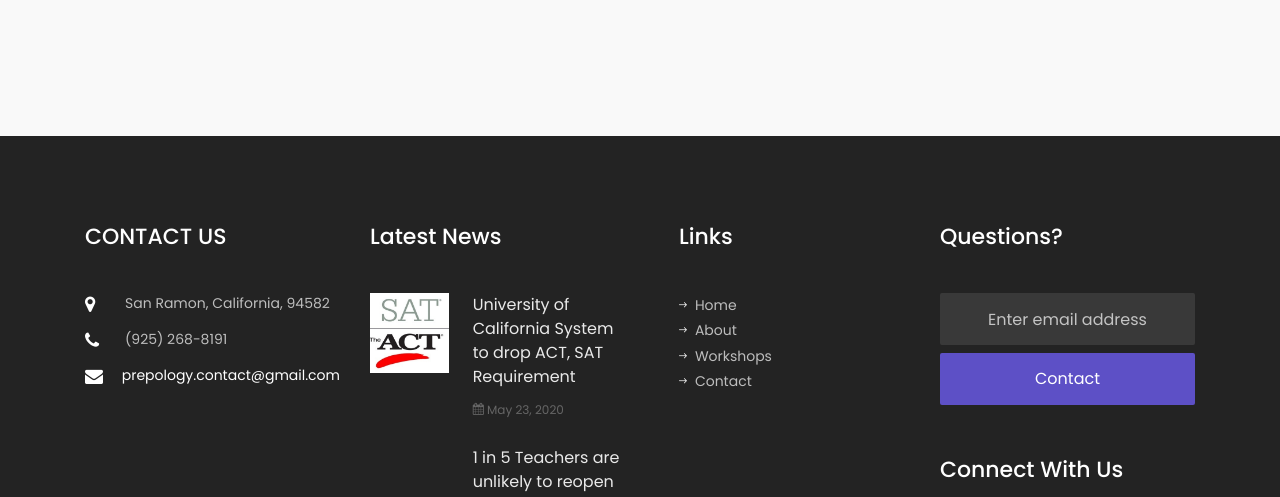
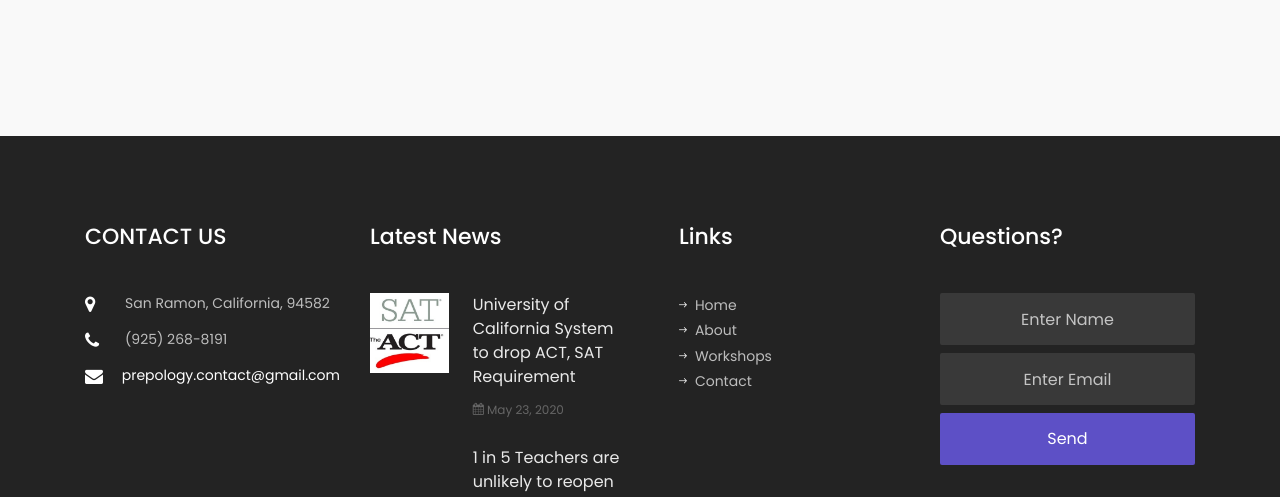
Before and after one commit to Agrimd15/PREP_NEW, a plain HTML site: page index.html in a window 1280 px wide. Shown: the part 4319-4816 px from the top of the page. Drawn offline with Linux system fonts and the light colour scheme; some packages are replaced by stand-ins of ours; no server answers; files whose address does not match are found by name.

Commit message:
Update index.html

```diff
--- a/index.html
+++ b/index.html
@@ -485,8 +485,11 @@
             	<h2 class="ftco-heading-2">Questions?</h2>
               <form action="https://formspree.io/mqkylzqe" method="POST" class="subscribe-form">
                 <div class="form-group">
-                  <input type="text" class="form-control mb-2 text-center" placeholder="Enter email address">
-                  <input type="submit" value="Contact" class="form-control submit px-3">
+                <input type="text" class="form-control mb-2 text-center" placeholder="Enter Name" name="name">
+                <input type="email" class="form-control mb-2 text-center" placeholder="Enter Email" name="_replyto">
+                <input type="submit" class="form-control submit px-3" value="Send">
+                  <!-- <input type="text" class="form-control mb-2 text-center" placeholder="Enter email address">
+                  <input type="submit" value="Contact" class="form-control submit px-3"> -->
                 </div>
               </form>
             </div>
```
